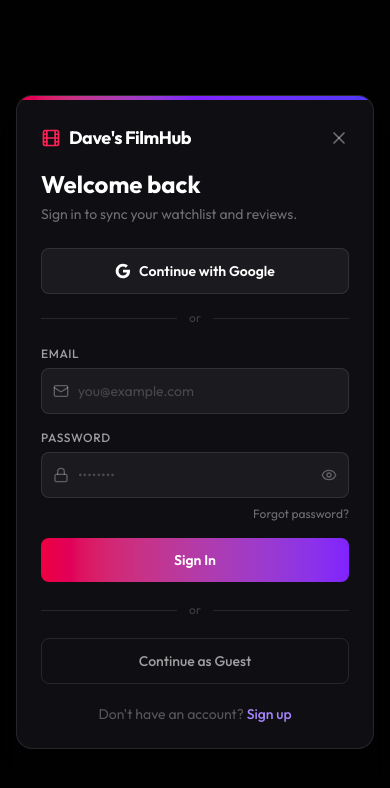
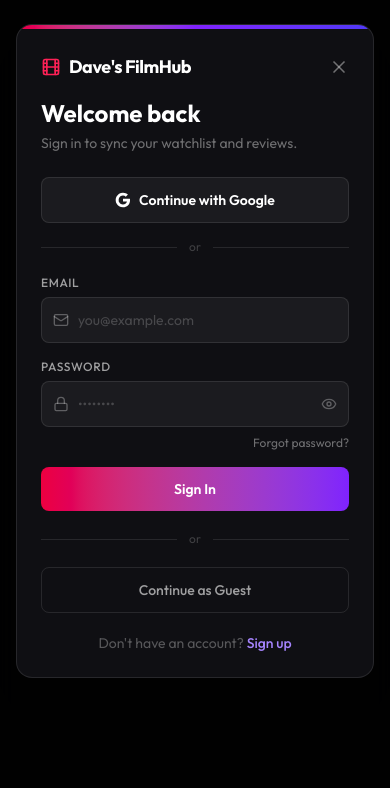
Before and after one commit to daveasd/filmhub, a React (Vite) app: page / in a window 390 px wide. Both pictures are taken after a click on the button "Continue to Login". Shown: the top 788 px of the page. Built offline with nearby package versions, Linux system fonts and the light colour scheme; no server answers.

Commit message:
Fix AuthModal scrolling on small screens

```diff
--- a/src/components/auth/AuthModal.jsx
+++ b/src/components/auth/AuthModal.jsx
@@ -124,10 +124,10 @@
 
   return (
     <div
-      className="fixed inset-0 z-50 flex items-center justify-center bg-black/80 backdrop-blur-sm p-4"
+      className="fixed inset-0 z-50 overflow-y-auto py-6 px-4 flex items-start justify-center bg-black/80 backdrop-blur-sm"
       onClick={(e) => e.target === e.currentTarget && onClose()}
     >
-      <div className="relative w-full max-w-md bg-[#0f0f13] border border-white/10 rounded-2xl shadow-2xl overflow-hidden">
+      <div className="relative w-full max-w-md bg-[#0f0f13] border border-white/10 rounded-2xl shadow-2xl max-h-[90vh] overflow-y-auto">
         <div className="h-1 w-full bg-gradient-to-r from-rose-600 via-violet-600 to-indigo-600" />
 
         <div className="flex items-center justify-between px-6 pt-6 pb-2">
```
